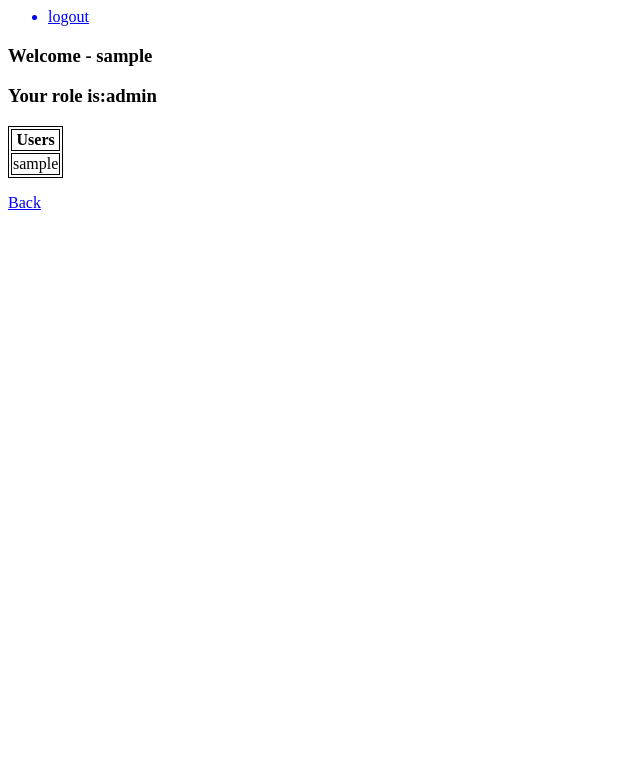
After one commit to larsluijendijk/Challenge1, a PHP site: the page made by view/login/users.php in a window 1280 px wide. The commit adds this page. Shown: the top 783 px of the page, without its empty margins (0-640 px from the left). Run offline with PHP 8.4, Linux system fonts and the light colour scheme; the visitor is signed in with stand-in values (Sample User, id 1); tables that the repository leaves empty or names only in its code hold one stand-in row (values such as "Sample post"); the template is opened without the code that fills it: most values are stand-ins (such as "Sample title", 1, 10 or a date in 2020).

Commit message:
started the edit/create/delete users for admins

```diff
--- a/controller/LoginController.php
+++ b/controller/LoginController.php
@@ -22,3 +22,8 @@ function view()
 		'exams' => getAllExams()
 	));
 }
+function users(){
+	render("login/users", array(
+		'users' => getAllUsers()
+));
+}
--- /dev/null
+++ b/view/login/users.php
@@ -0,0 +1,35 @@
+<?php
+require_once("header.php");
+require_once("includes.php");
+?>
+
+
+<html>
+<head>
+<meta charset="utf-8">
+<style>
+table, th, td {
+    border: 1px solid black;
+}
+</style>
+</head>
+
+<body>
+<table>
+    <tr>
+      <th>Users</th>
+    </tr>
+
+    <tr>
+
+    <?php foreach ($users as $user) { ?>
+      <input type="hidden" value="<?= $user['id']; ?>">
+      <td><?= $user['username']; ?></td>
+    <?php } ?>
+
+    </tr>
+</table>
+
+<a href="../login/view"><p>Back</p></a>
+</body>
+</html>
```
Also changed, not shown: model/LoginModel.php (+12 -0 lines), view/login/view.php (+7 -0 lines).
